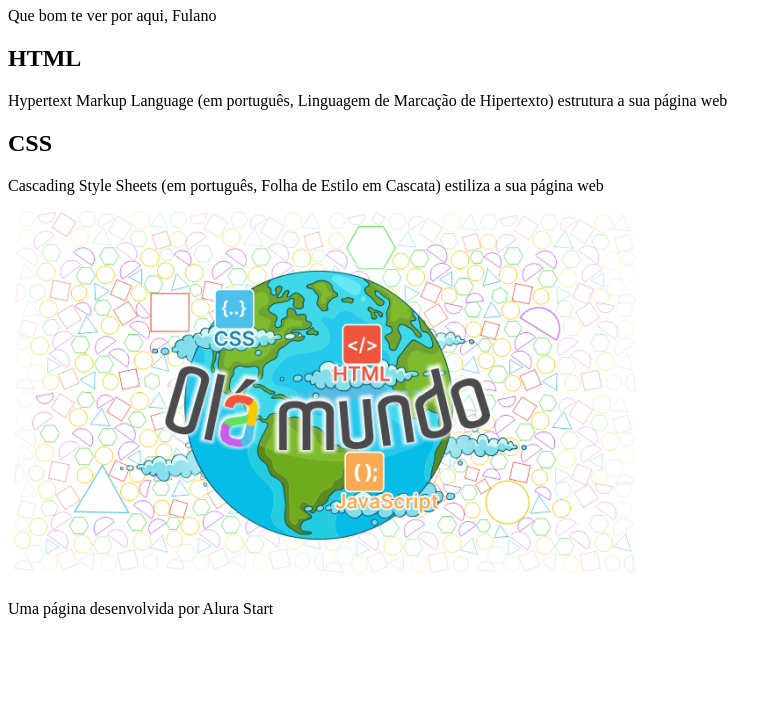
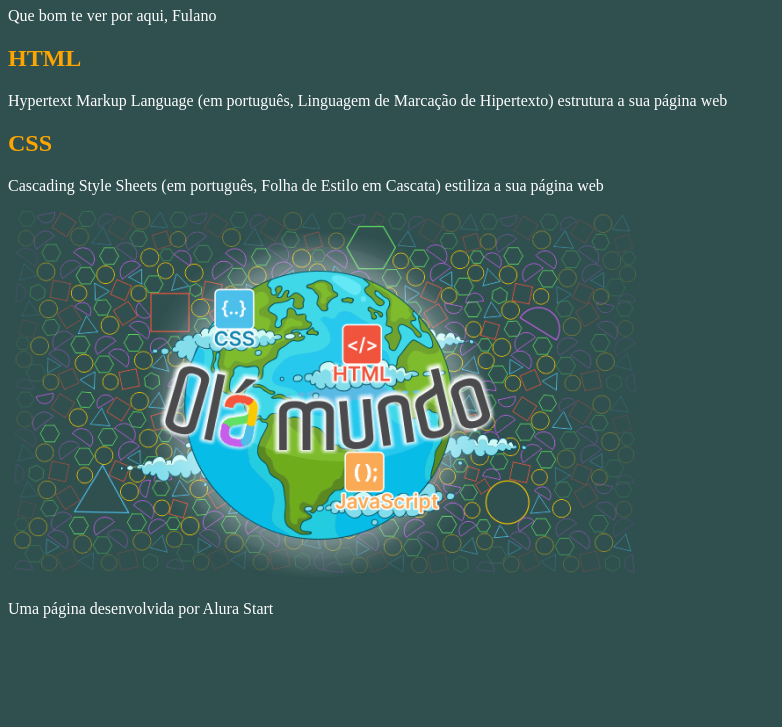
Before and after one commit to BrunoAntunesz/Hello-World, a plain HTML site: page index.html in a window 1280 px wide. Shown: the part 73-800 px from the top of the page, without its empty margins (0-782 px from the left). Drawn offline with Linux system fonts and the light colour scheme.

Commit message:
Add files via upload

```diff
--- a/index.html
+++ b/index.html
@@ -4,6 +4,7 @@
     <meta charset="UTF-8">
     <meta name="viewport" content="width=device-width, initial-scale=1.0">
     <title>Hello World</title>
+    <link rel="stylesheet" href="style.css">
 </head>
 <body>
     <header>
--- /dev/null
+++ b/style.css
@@ -0,0 +1,7 @@
+h2{
+    color:orange;
+}
+body {
+    background-color: #305050;
+    color: white;
+}
```
